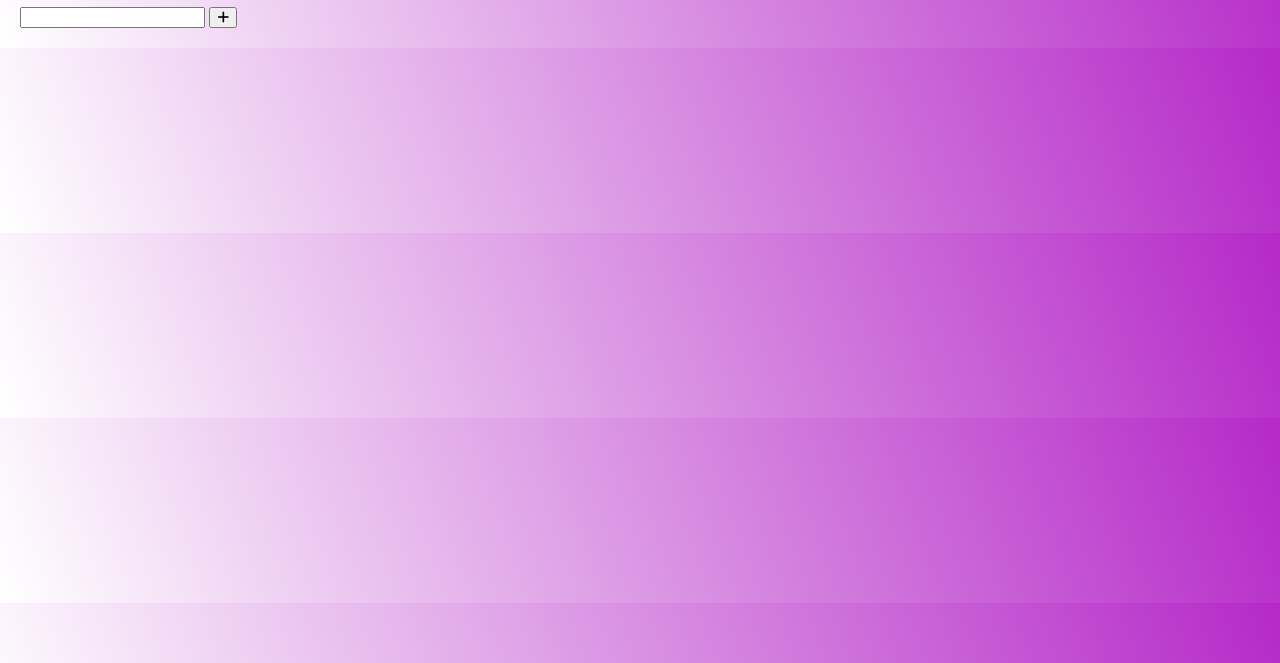
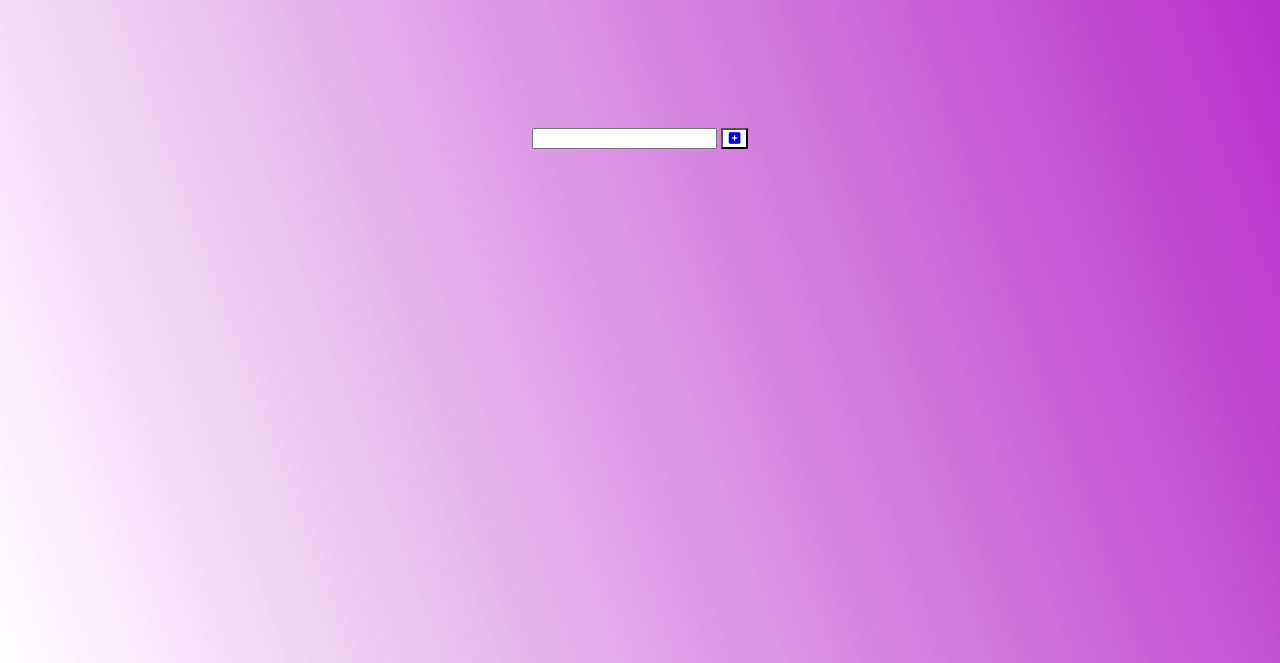
Before and after one commit to alexissengangabo07/exercice-javascript, a plain HTML site: page todolist/index.html in a window 1280 px wide. Shown: the part 137-800 px from the top of the page. Drawn offline with Linux system fonts and the light colour scheme.

Commit message:
feat:add litle-css-and-javacript

```diff
--- a/todolist/index.html
+++ b/todolist/index.html
@@ -34,15 +34,22 @@
             </div>
         </nav>
         <main>
-            <h1>Add Remove and modify your Name on List</h1>
+            <header>
+                <h1>Add Remove and modify your Name on List
+                </h1>
+            </header>
             <form>
                 <input type="text" class="formulaire">
                 <button type="submit" class="btn" required>
-                <i class="fa-solid fa-plus"></i>
+                <i class="fa fa-plus-square"></i>
                 </buton>
             </form>
         </main>
+        <div class="todo-container">
+            <ul class="todo_list"></ul>
+        </div>
     </div>
+
 </body>
 
 </html>
--- a/todolist/script.js
+++ b/todolist/script.js
@@ -1,3 +1,12 @@
-/*  ============== */
-/*  PAGE TODO LIST  */
-/*  ==============*/
+//SELECTEUR
+const formular = document.querySelector(".formulaire");
+const button = document.querySelector(".btn");
+const todolist = document.querySelector(".todo_list");
+//ECOUTEUR
+button.addEventListener("click", addTodo);
+//FONCTION
+function addTodo(event) {
+    event.preventDefault();
+    //Todo Div
+
+}
--- a/todolist/style.css
+++ b/todolist/style.css
@@ -1,15 +1,12 @@
     /*  ==== ====== */
-
-
     /*  HOME PAGE */
-
-
     /*  ========= */
 
     body {
         margin: 0;
         padding: 0;
-    font-family: 'Franklin Gothic Medium', 'Arial Narrow', Arial, sans-serif;
+        box-sizing: border-box;
+        min-height: 100vh;
         background: linear-gradient(70deg, transparent, rgba(181, 41, 200, 20));
     }
 
@@ -55,15 +52,24 @@ body {
         border-bottom: 2px solid gray;
     }
 
-main {
+    header,
+    form {
+        min-height: 20vh;
         margin: 20px;
+        text-align: center;
     }
 
+    form button {
+        color: blue;
+        background-color: white;
+        cursor: pointer;
+        transition: all 0.3s ease;
+    }
 
+    form button:hover {
+        color: white;
+        background-color: blue;
+    }
     /*  ============== */
-
-
     /*  PAGE TODO LIST  */
-
-
     /*  ==============*/
```
Lines whose indentation alone changed are shown as unchanged.
